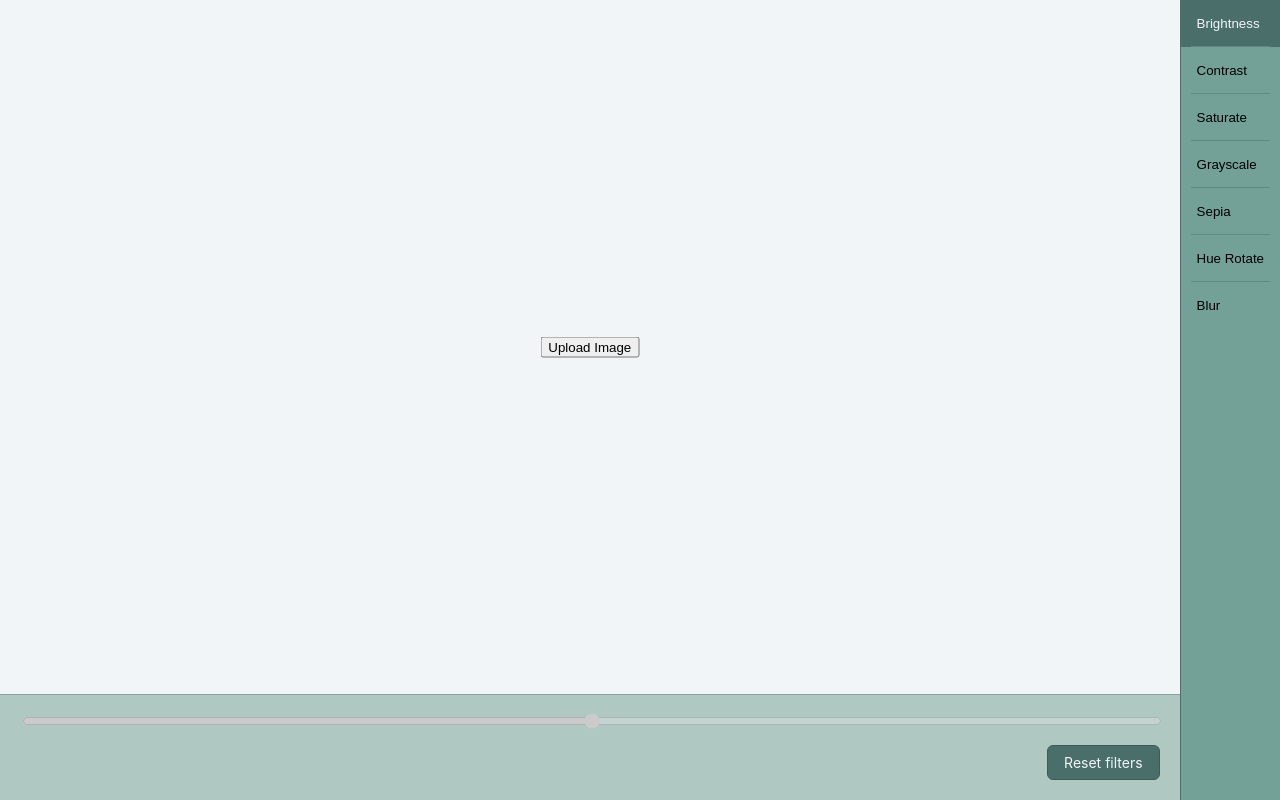
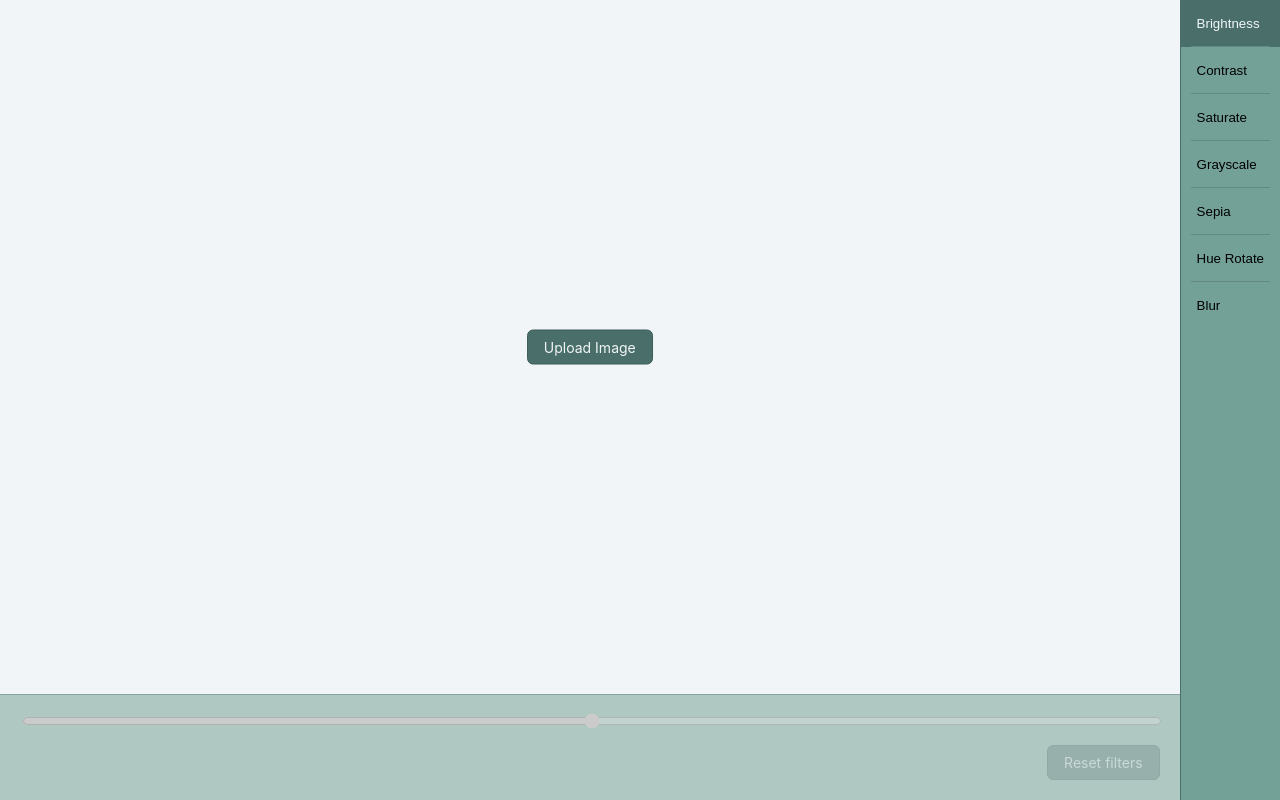
Before and after one commit to DatsOlena/photo-editor, a React (Vite) app: page / in a window 1280 px wide. Built offline with nearby package versions, Linux system fonts and the light colour scheme.

Commit message:
Add styles

```diff
--- a/src/index.css
+++ b/src/index.css
@@ -79,6 +79,14 @@ body {
   left: 50%;
   transform: translate(-50%, -50%);
   z-index: 1;
+  cursor: pointer;
+  padding: 0.5rem 1rem;
+  font: inherit;
+  font-size: 0.875rem;
+  color: #f1f5f8;
+  background-color: #4a6f6a;
+  border: 1px solid #3d5c58;
+  border-radius: 6px;
 }
 
 .image-placeholder-input {
@@ -157,9 +165,17 @@ body {
   border-radius: 6px;
 }
 
-.reset-filters-button:hover,
-.reset-filters-button:focus-visible {
+.reset-filters-button:hover:not(:disabled),
+.reset-filters-button:focus-visible:not(:disabled) {
   background-color: #3d5c58;
+}
+
+.reset-filters-button:disabled {
+  cursor: not-allowed;
+  opacity: 0.45;
+  color: #e8eef0;
+  background-color: #7a9590;
+  border-color: #6a8580;
 }
 
 .slider-container {
```
